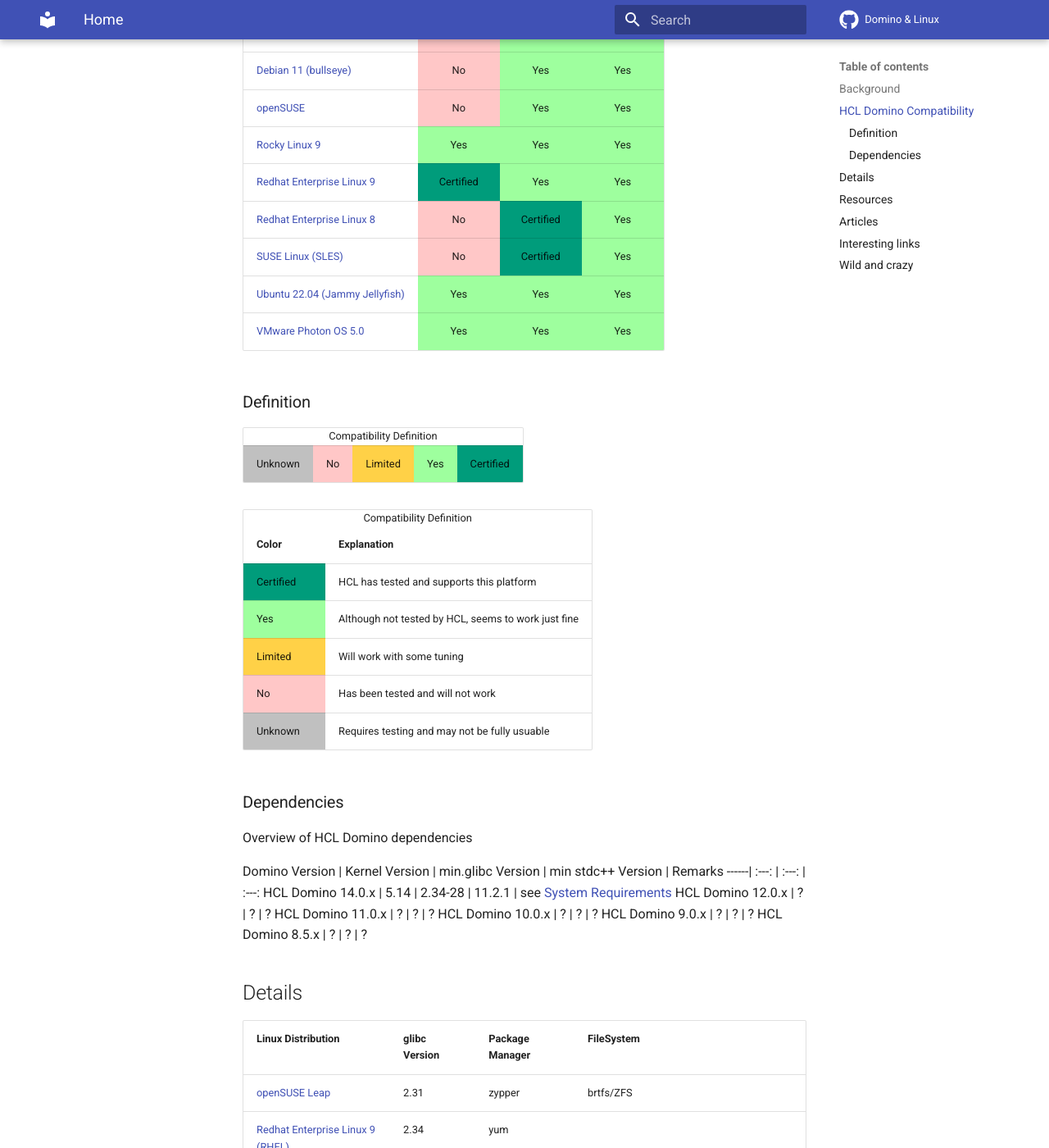
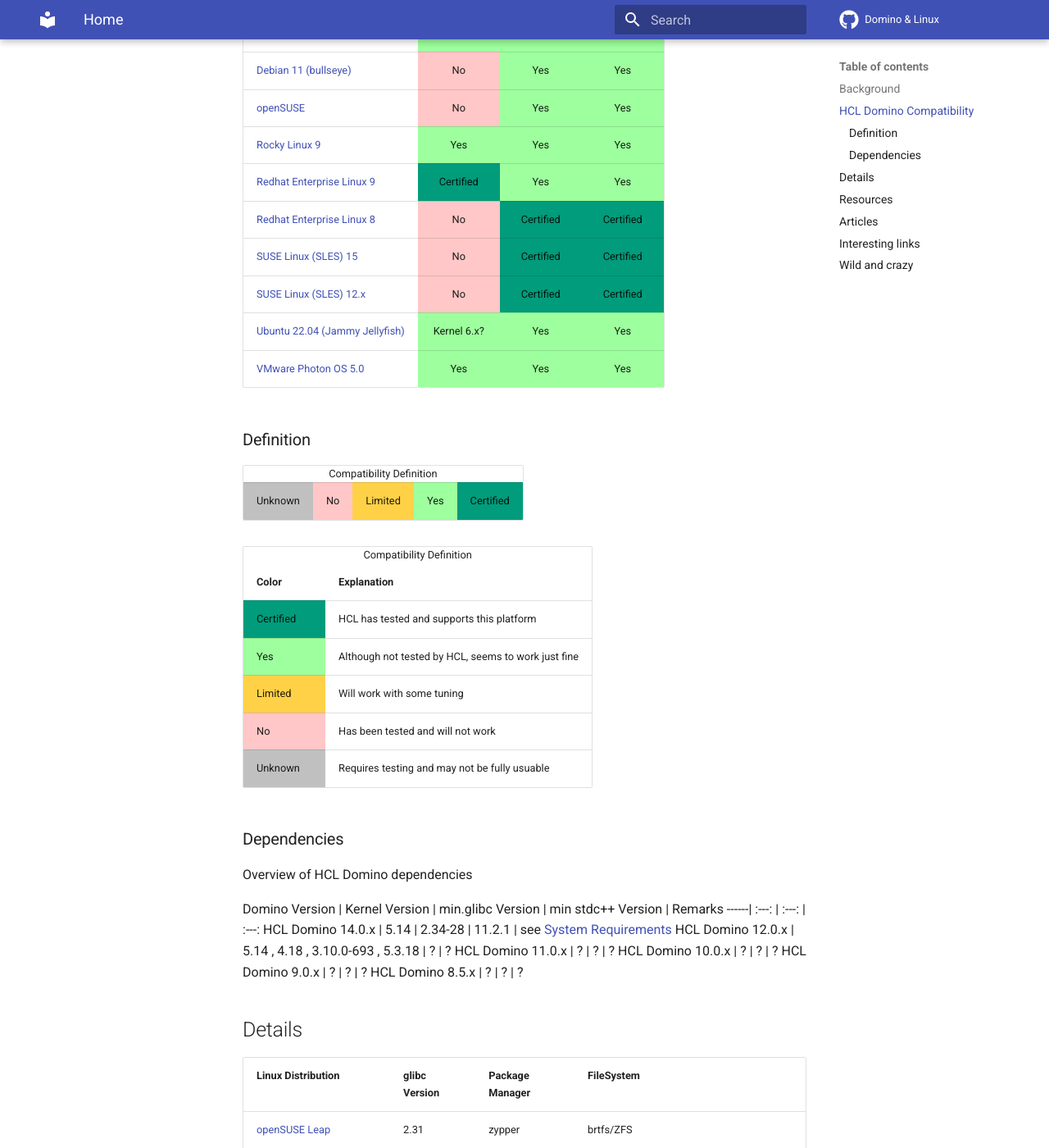
Before and after one commit to HCL-TECH-SOFTWARE/domino-linux, an MkDocs documentation site: the page built from docs/index.md, in a window 1280 px wide and 1400 px high, scrolled down 1010 px. Shown: the whole window at 82% size. Built offline with MkDocs 1.6.1 and Material for MkDocs 9.7.7, drawn with Linux system fonts in a browser that asks for light colours; comment, search, counter and statistics services are not loaded.

Commit message:
More details

```diff
--- a/docs/index.md
+++ b/docs/index.md
@@ -71,7 +71,7 @@
     </tr>
         <tr>
       <td><a href="debian">Debian 12 (bookworm)</a></td>
-      <td style="background:#FFC7C7;text-align:center;" >No</td>
+      <td style="background:#9EFF9E;text-align:center;" >Kernel 6.x</td>
       <td style="background:#9EFF9E;text-align:center;" >Yes</td>
       <td style="background:#9EFF9E;text-align:center;" >Yes</td>
     </tr>
@@ -103,17 +103,23 @@
       <td><a href="rhel">Redhat Enterprise Linux 8</a></td>
       <td style="background:#FFC7C7;text-align:center;" >No</td>
       <td style="background:#009C7B;text-align:center;" >Certified</td>
-      <td style="background:#9EFF9E;text-align:center;" >Yes</td>
+      <td style="background:#009C7B;text-align:center;" >Certified</td>
     </tr>
     <tr>
-      <td><a href="sles">SUSE Linux (SLES)</a></td>
+      <td><a href="sles">SUSE Linux (SLES) 15</a></td>
       <td style="background:#FFC7C7;text-align:center;" >No</td>
       <td style="background:#009C7B;text-align:center;" >Certified</td>
-      <td style="background:#9EFF9E;text-align:center;" >Yes</td>
+      <td style="background:#009C7B;text-align:center;" >Certified</td>
+    </tr>
+    <tr>
+      <td><a href="sles">SUSE Linux (SLES) 12.x</a></td>
+      <td style="background:#FFC7C7;text-align:center;" >No</td>
+      <td style="background:#009C7B;text-align:center;" >Certified</td>
+      <td style="background:#009C7B;text-align:center;" >Certified</td>
     </tr>
     <tr>
       <td><a href="ubuntu">Ubuntu 22.04 (Jammy Jellyfish)</a></td>
-      <td style="background:#9EFF9E;text-align:center;" >Yes</td>
+      <td style="background:#9EFF9E;text-align:center;" >Kernel 6.x?</td>
       <td style="background:#9EFF9E;text-align:center;" >Yes</td>
       <td style="background:#9EFF9E;text-align:center;" >Yes</td>
     </tr>
@@ -177,7 +183,7 @@
 Domino Version | Kernel Version | min.glibc Version | min stdc++ Version | Remarks
 ------| :---: | :---: | :---:
 HCL Domino 14.0.x | 5.14 | 2.34-28 | 11.2.1 | see [System Requirements](https://support.hcltechsw.com/csm?id=kb_article&sysparm_article=KB0108740)
-HCL Domino 12.0.x | ? | ? | ?
+HCL Domino 12.0.x | 5.14 , 4.18 , 3.10.0-693 , 5.3.18 | ? | ?
 HCL Domino 11.0.x | ? | ? | ?
 HCL Domino 10.0.x | ? | ? | ?
 HCL Domino 9.0.x | ? | ? | ?
```
